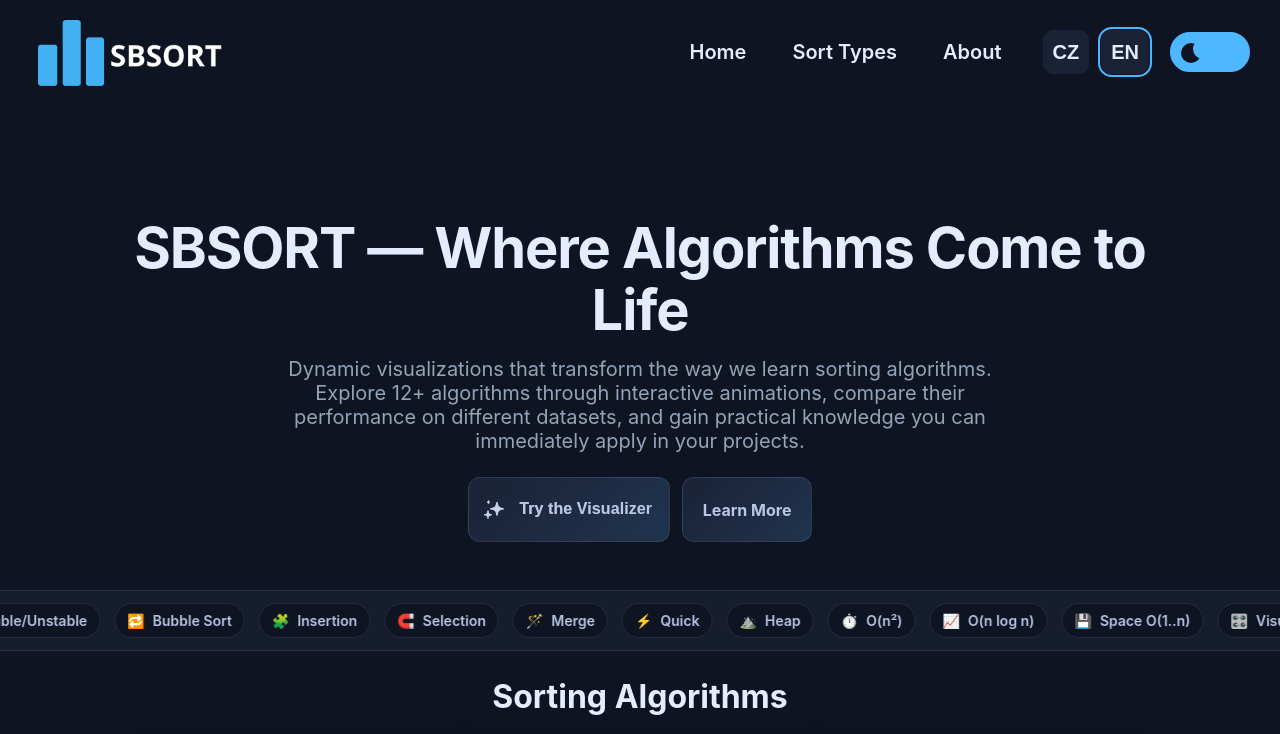
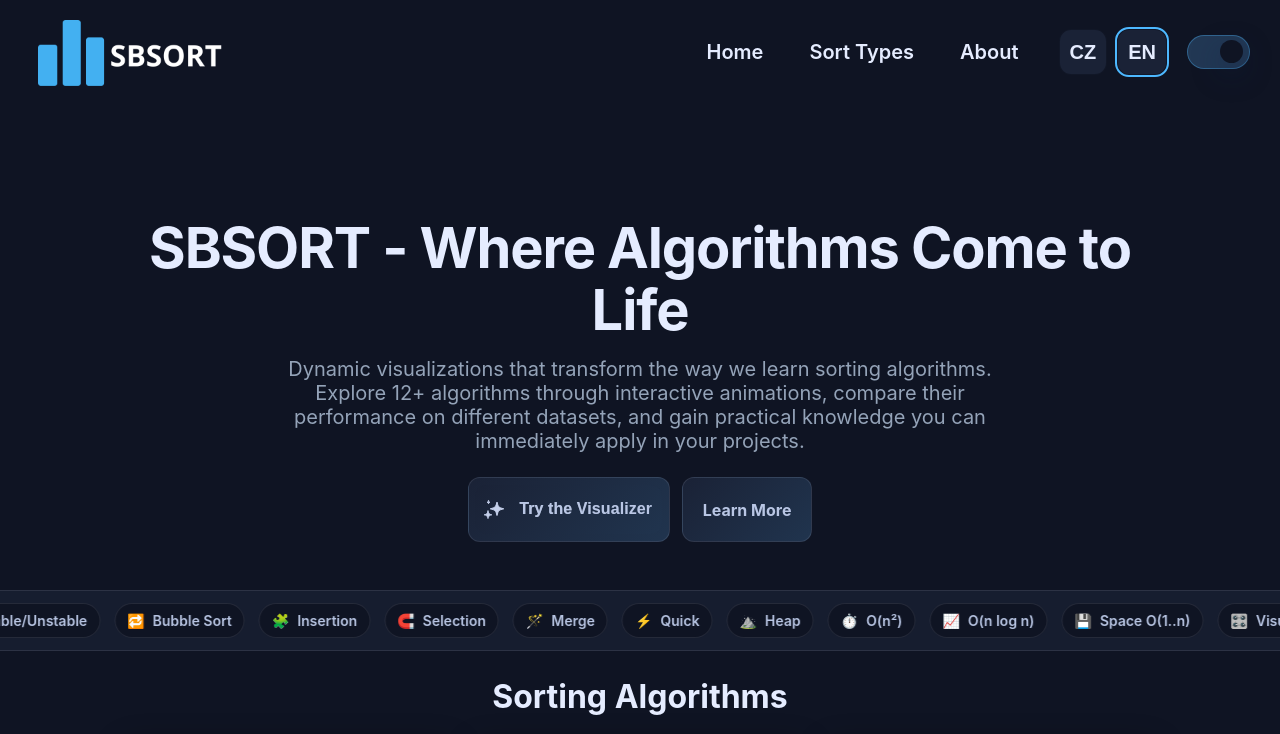
Before and after one commit to StepanBlaha/SbSort, a React (Vite) app: page / in a window 1280 px wide. Shown: the top 734 px of the page. Built offline with nearby package versions, Linux system fonts and the light colour scheme.

Commit message:
feat: redesign

```diff
--- /dev/null
+++ b/src/components/SpotlightCard/SpotlightCard.module.css
@@ -0,0 +1,29 @@
+.card_spotlight {
+  position: relative;
+  --mouse-x: 50%;
+  --mouse-y: 50%;
+  --spotlight-color: var(--contrast-color);
+
+
+
+
+}
+
+
+.card_spotlight::before {
+  content: '';
+  position: absolute;
+  top: 0;
+  left: 0;
+  right: 0;
+  bottom: 0;
+  background: radial-gradient(circle at var(--mouse-x) var(--mouse-y), var(--spotlight-color), transparent 80%);
+  opacity: 0;
+  transition: opacity 0.5s ease;
+  pointer-events: none;
+}
+
+.card_spotlight:hover::before,
+.card_spotlight:focus-within::before {
+  opacity: 0.6;
+}
--- /dev/null
+++ b/src/components/SpotlightCard/SpotlightCard.tsx
@@ -0,0 +1,42 @@
+import React, { useRef } from 'react';
+import styles from "./SpotlightCard.module.css"
+
+interface Position {
+  x: number;
+  y: number;
+}
+
+interface SpotlightCardProps extends React.PropsWithChildren {
+  className?: string;
+  spotlightColor?: `rgba(${number}, ${number}, ${number}, ${number})`;
+  onClick: ()=>void,
+}
+
+const SpotlightCard: React.FC<SpotlightCardProps> = ({
+  children,
+  className = '',
+  spotlightColor = 'rgba(255, 255, 255, 0.25)',
+  onClick
+}) => {
+  const divRef = useRef<HTMLDivElement>(null);
+
+  const handleMouseMove: React.MouseEventHandler<HTMLDivElement> = e => {
+    if (!divRef.current) return;
+
+    const rect = divRef.current.getBoundingClientRect();
+    const x = e.clientX - rect.left;
+    const y = e.clientY - rect.top;
+
+    divRef.current.style.setProperty('--mouse-x', `${x}px`);
+    divRef.current.style.setProperty('--mouse-y', `${y}px`);
+    divRef.current.style.setProperty('--spotlight-color', spotlightColor);
+  };
+
+  return (
+    <div ref={divRef} onMouseMove={handleMouseMove} className={`${styles.card_spotlight} ${className}`} onClick={onClick}>
+      {children}
+    </div>
+  );
+};
+
+export default SpotlightCard;
--- a/src/components/ThemeSwitch/ThemeSwitch.module.css
+++ b/src/components/ThemeSwitch/ThemeSwitch.module.css
@@ -108,3 +108,36 @@
   -webkit-box-shadow: none;
   box-shadow: none;
 }
+
+
+.toggle {
+    position: relative;
+    width: 63px;
+    height: 34px;
+    border-radius: 36px;
+    background: var(--background-tertiary-color);
+    border: 1px solid var(--background-blur-color);
+    cursor: pointer;
+}
+.toggle.active {
+    background:  color-mix(in srgb, var(--accent-color) 15%, var(--background-tertiary-color));
+    border: 1px solid color-mix(in srgb, var(--accent-color) 35%, transparent);
+}
+
+.toggle::after {
+    content: "";
+    position: absolute;
+    top: 4px;
+    left: 4px;
+    width: 23px;
+    height: 23px;
+    border-radius: 50%;
+    background: var(--background-color);
+    box-shadow: var(--shadow);
+
+        box-shadow: 0 10px 30px rgba(12, 31, 66, .48);
+    transition: transform .25s ease;
+}
+.toggle.active::after {
+    transform: translateX(28px);
+}
--- a/src/components/ThemeSwitch/ThemeSwitch.tsx
+++ b/src/components/ThemeSwitch/ThemeSwitch.tsx
@@ -65,6 +65,9 @@ const ThemeSwitch = () => {
     };
     return(
         <>
+        {
+            /*
+
             <div className={styles.toggleButton} ref={ref} onClick={toggleDarkMode}>
                 <div className={styles.toggleSwitch}>
                 <label className={styles.switchLabel}>
@@ -73,6 +76,13 @@ const ThemeSwitch = () => {
                 </label>
                 </div>
             </div>
+
+            */
+        }
+
+        <div className={`${styles.toggle} ${theme === "dark" ? styles.active : ""}`}  ref={ref} onClick={toggleDarkMode} role="switch">
+
+        </div>
         </>
     )
 }
--- a/src/i18n/locales/cz.json
+++ b/src/i18n/locales/cz.json
@@ -1,6 +1,6 @@
 {
     "main":{
-        "title": "SBSORT — Kde Algoritmy Ožívají",
+        "title": "SBSORT - Kde Algoritmy Ožívají",
         "subtitle": "Dynamické vizualizace, které mění způsob, jak se učíme algoritmy řazení. Prozkoumejte více než 12 algoritmů prostřednictvím interaktivních animací, porovnejte jejich výkon na různých datech a získejte praktické znalosti, které můžete ihned aplikovat ve svých projektech.",
         "sorts_title": "Algoritmy Řazení",
         "visualize_button": "Zkuste Vizualizátor",
--- a/src/i18n/locales/en.json
+++ b/src/i18n/locales/en.json
@@ -1,6 +1,6 @@
 {
     "main":{
-        "title": "SBSORT — Where Algorithms Come to Life",
+        "title": "SBSORT - Where Algorithms Come to Life",
         "subtitle": "Dynamic visualizations that transform the way we learn sorting algorithms. Explore 12+ algorithms through interactive animations, compare their performance on different datasets, and gain practical knowledge you can immediately apply in your projects.",
         "sorts_title": "Sorting Algorithms",
         "visualize_button": "Try the Visualizer",
--- a/src/pages/about/About.module.css
+++ b/src/pages/about/About.module.css
@@ -14,6 +14,8 @@
     overflow-y: visible;
     overflow-x: clip;
     box-sizing: border-box;
+    min-height: 100%;
+    justify-content: space-between;
 }
 
 
--- a/src/pages/home/Home.module.css
+++ b/src/pages/home/Home.module.css
@@ -10,6 +10,8 @@
     overflow-y: visible;
     overflow-x: clip;
     box-sizing: border-box;
+    min-height: 100%;
+    justify-content: space-between;
 }
 
 *{
@@ -118,13 +120,17 @@
     cursor: pointer;
     transition: 0.3s ease-out;
     background: linear-gradient(135deg, var(--background-tertiary-color), color-mix(in srgb, var(--accent-color) 12%, var(--background-tertiary-color)));
-
-
-
-
 background: linear-gradient(135deg, var(--background-tertiary-color), color-mix(in srgb, var(--accent-color) 12%, var(--background-tertiary-color)));
 border: 1px solid color-mix(in srgb, var(--contrast-color) 10%, transparent);
-
+}
+.HeroAction p{
+        gap: 10px;
+    align-items: center;
+    font-weight: 700;
+    margin: 0;
+}
+.HeroAction:hover p{
+    color: var(--contrast-color);
 }
 .HeroAction:hover{
     /*
--- a/src/pages/home/Home.tsx
+++ b/src/pages/home/Home.tsx
@@ -21,6 +21,7 @@ import { useNavigate } from "react-router-dom"
 import CallToActionButton from "../../components/Buttons/CallToActionButton/CallToAction"
 import { span } from "framer-motion/client"
 import { useTranslation } from "react-i18next"
+import SpotlightCard from "../../components/SpotlightCard/SpotlightCard"
 
 const Home = () => {
 
@@ -49,7 +50,9 @@ const Home = () => {
                             <div className={styles.HeroActions}>
                                 {/*<a href="/bubble" className={styles.HeroAction}>▶ Try the Visualizer</a>*/}
                                 <CallToActionButton text={t("main.visualize_button")} onClick={()=>navigate("/bubble")}/>
-                                <a href="/about" className={styles.HeroAction}>{t("main.learn_button")}</a>
+                                    <SpotlightCard className={styles.HeroAction} onClick={()=>navigate("/about")}>
+                                        <p>{t("main.learn_button")}</p>
+                                    </SpotlightCard>
                             </div>
 
                         </div>
@@ -69,54 +72,54 @@ const Home = () => {
                         <p className={styles.SortSectionTitle}>{t("main.sorts_title")}</p>
                         <div className={styles.Sorts}>
 
-                            <div className={styles.Sort} onClick={()=>navigate("/bubble")}>
+                            <SpotlightCard className={styles.Sort} onClick={()=>navigate("/bubble")}>
                                 <div className={styles.SortImage}>🔁</div>
                                 <p className={styles.SortTitle}>{t("main.sorts.bubble")}</p>
                                 <p className={styles.SortText}>{t("main.sort_desc.bubble")}</p>
                                 <span className={styles.SortTime}>O(n²)</span>
-                            </div>
+                            </SpotlightCard>
 
-                            <div className={styles.Sort} onClick={()=>navigate("/merge")}>
+                            <SpotlightCard className={styles.Sort} onClick={()=>navigate("/merge")}>
                                 <div className={styles.SortImage}>🪄</div>
                                 <p className={styles.SortTitle}>{t("main.sorts.merge")}</p>
                                 <p className={styles.SortText}>{t("main.sort_desc.merge")}</p>
                                 <span className={styles.SortTime}>O(n log n)</span>
-                            </div>
+                            </SpotlightCard>
 
-                            <div className={styles.Sort} onClick={()=>navigate("/selection")}>
+                            <SpotlightCard className={styles.Sort} onClick={()=>navigate("/selection")}>
                                 <div className={styles.SortImage}>🧲</div>
                                 <p className={styles.SortTitle}>{t("main.sorts.selection")}</p>
                                 <p className={styles.SortText}>{t("main.sort_desc.selection")}</p>
                                 <span className={styles.SortTime}>O(n²)</span>
-                            </div>
+                            </SpotlightCard>
 
-                            <div className={styles.Sort} onClick={()=>navigate("/quick")}>
+                            <SpotlightCard className={styles.Sort} onClick={()=>navigate("/quick")}>
                                 <div className={styles.SortImage}>⚡</div>
                                 <p className={styles.SortTitle}>{t("main.sorts.quick")}</p>
                                 <p className={styles.SortText}>{t("main.sort_desc.quick")}</p>
                                 <span className={styles.SortTime}>O(n log n)</span>
-                            </div>
+                            </SpotlightCard>
 
-                            <div className={styles.Sort} onClick={()=>navigate("/insertion")}>
+                            <SpotlightCard className={styles.Sort} onClick={()=>navigate("/insertion")}>
                                 <div className={styles.SortImage}>🧩</div>
                                 <p className={styles.SortTitle}>{t("main.sorts.insertion")}</p>
                                 <p className={styles.SortText}>{t("main.sort_desc.insertion")}</p>
                                 <span className={styles.SortTime}>O(n²)</span>
-                            </div>
+                            </SpotlightCard>
 
-                            <div className={styles.Sort} onClick={()=>navigate("/heap")}>
+                            <SpotlightCard className={styles.Sort} onClick={()=>navigate("/heap")}>
                                 <div className={styles.SortImage}>⛰️</div>
                                 <p className={styles.SortTitle}>{t("main.sorts.heap")}</p>
                                 <p className={styles.SortText}>{t("main.sort_desc.heap")}</p>
                                 <span className={styles.SortTime}>O(n log n)</span>
-                            </div>
+                            </SpotlightCard>
 
-                            <div className={styles.Sort} onClick={()=>navigate("/counting")}>
+                            <SpotlightCard className={styles.Sort} onClick={()=>navigate("/counting")}>
                                 <div className={styles.SortImage}>🔢</div>
                                 <p className={styles.SortTitle}>{t("main.sorts.counting")}</p>
                                 <p className={styles.SortText}>{t("main.sort_desc.counting")}</p>
                                 <span className={styles.SortTime}>O(n + k)</span>
-                            </div>
+                            </SpotlightCard>
 
                         </div>
 
--- a/src/pages/sort/SortPage.module.css
+++ b/src/pages/sort/SortPage.module.css
@@ -9,6 +9,8 @@
     overflow-y: visible;
     overflow-x: clip;
     box-sizing: border-box;
+    min-height: 100%;
+    justify-content: space-between;
 }
 .Header{
     max-width: 100%;
--- a/src/pages/sortList/SortList.module.css
+++ b/src/pages/sortList/SortList.module.css
@@ -10,6 +10,8 @@
     overflow-y: visible;
     overflow-x: clip;
     box-sizing: border-box;
+    min-height: 100%;
+    justify-content: space-between;
 }
 
 
@@ -288,6 +290,11 @@ width: 100%;
     gap: 10px;
     transition: 0.3s ease-out;
     cursor: pointer;
+
+    /*
+    background: var(--background-tertiary-color);
+    border: 1px solid var(--background-blur-color);
+    */
 }
 .Sort:hover{
     /*
@@ -313,9 +320,11 @@ width: 100%;
 }
 
 .Sort > * { position: relative; z-index: 1; }
+/*
 .Sort:hover::before{
     opacity: 1;
 }
+    */
 .Sort:hover .SortTitle{
     color: var(--accent-color) !important;
 }
--- a/src/pages/sortList/SortList.tsx
+++ b/src/pages/sortList/SortList.tsx
@@ -18,6 +18,10 @@ import counting from "../../assets/bgs/counting.png"
 import { useTranslation } from "react-i18next"
 import { useNavigate } from "react-router-dom"
 import ShinyText from "../../components/ShinyText/ShinyText"
+import SpotlightCard from "../../components/SpotlightCard/SpotlightCard"
+
+
+
 
 const SortList = () => {
     const { t } = useTranslation();
@@ -46,7 +50,7 @@ const SortList = () => {
                     <div className={styles.SortSection}>
                         <div className={styles.Sorts}>
 
-                            <div className={styles.Sort} onClick={() => navigate("/bubble")}>
+                            <SpotlightCard className={styles.Sort} onClick={() => navigate("/bubble")}>
                                 <div className={styles.SortIcon}>🔁</div>
                                 <div className={styles.SortMainContent}>
                                     <div className={styles.SortTags}>
@@ -55,9 +59,9 @@ const SortList = () => {
                                     <p className={styles.SortTitle}>{t('sort_list.algorithms.bubble.title')}</p>
                                     <p className={styles.SortContent}>{t('sort_list.algorithms.bubble.description')}</p>
                                 </div>
-                            </div>
+                            </SpotlightCard>
 
-                            <div className={styles.Sort} onClick={() => navigate("/merge")}>
+                            <SpotlightCard className={styles.Sort} onClick={() => navigate("/merge")}>
                                 <div className={styles.SortIcon}>🪄</div>
                                 <div className={styles.SortMainContent}>
                                     <div className={styles.SortTags}>
@@ -66,9 +70,9 @@ const SortList = () => {
                                     <p className={styles.SortTitle}>{t('sort_list.algorithms.merge.title')}</p>
                                     <p className={styles.SortContent}>{t('sort_list.algorithms.merge.description')}</p>
                                 </div>
-                            </div>
+                            </SpotlightCard>
 
-                            <div className={styles.Sort} onClick={() => navigate("/selection")}>
+                            <SpotlightCard className={styles.Sort} onClick={() => navigate("/selection")}>
                                 <div className={styles.SortIcon}>🧲</div>
                                 <div className={styles.SortMainContent}>
                                     <div className={styles.SortTags}>
@@ -77,9 +81,9 @@ const SortList = () => {
                                     <p className={styles.SortTitle}>{t('sort_list.algorithms.selection.title')}</p>
                                     <p className={styles.SortContent}>{t('sort_list.algorithms.selection.description')}</p>
                                 </div>
-                            </div>
+                            </SpotlightCard>
 
-                            <div className={styles.Sort} onClick={() => navigate("/quick")}>
+                            <SpotlightCard className={styles.Sort} onClick={() => navigate("/quick")}>
                                 <div className={styles.SortIcon}>⚡</div>
                                 <div className={styles.SortMainContent}>
                                     <div className={styles.SortTags}>
@@ -88,9 +92,9 @@ const SortList = () => {
                                     <p className={styles.SortTitle}>{t('sort_list.algorithms.quick.title')}</p>
                                     <p className={styles.SortContent}>{t('sort_list.algorithms.quick.description')}</p>
                                 </div>
-                            </div>
+                            </SpotlightCard>
 
-                            <div className={styles.Sort} onClick={() => navigate("/insertion")}>
+                            <SpotlightCard className={styles.Sort} onClick={() => navigate("/insertion")}>
                                 <div className={styles.SortIcon}>🧩</div>
                                 <div className={styles.SortMainContent}>
                                     <div className={styles.SortTags}>
@@ -99,9 +103,9 @@ const SortList = () => {
                                     <p className={styles.SortTitle}>{t('sort_list.algorithms.insertion.title')}</p>
                                     <p className={styles.SortContent}>{t('sort_list.algorithms.insertion.description')}</p>
                                 </div>
-                            </div>
+                            </SpotlightCard>
 
-                            <div className={styles.Sort} onClick={() => navigate("/heap")}>
+                            <SpotlightCard className={styles.Sort} onClick={() => navigate("/heap")}>
                                 <div className={styles.SortIcon}>⛰️</div>
                                 <div className={styles.SortMainContent}>
                                     <div className={styles.SortTags}>
@@ -110,9 +114,9 @@ const SortList = () => {
                                     <p className={styles.SortTitle}>{t('sort_list.algorithms.heap.title')}</p>
                                     <p className={styles.SortContent}>{t('sort_list.algorithms.heap.description')}</p>
                                 </div>
-                            </div>
+                            </SpotlightCard>
 
-                            <div className={styles.Sort} onClick={() => navigate("/counting")}>
+                            <SpotlightCard className={styles.Sort} onClick={() => navigate("/counting")}>
                                 <div className={styles.SortIcon}>🔢</div>
                                 <div className={styles.SortMainContent}>
                                     <div className={styles.SortTags}>
@@ -121,7 +125,9 @@ const SortList = () => {
                                     <p className={styles.SortTitle}>{t('sort_list.algorithms.counting.title')}</p>
                                     <p className={styles.SortContent}>{t('sort_list.algorithms.counting.description')}</p>
                                 </div>
-                            </div>
+                            </SpotlightCard>
+
+
                         </div>
 
                     </div>
```
Lines whose indentation alone changed are shown as unchanged.
